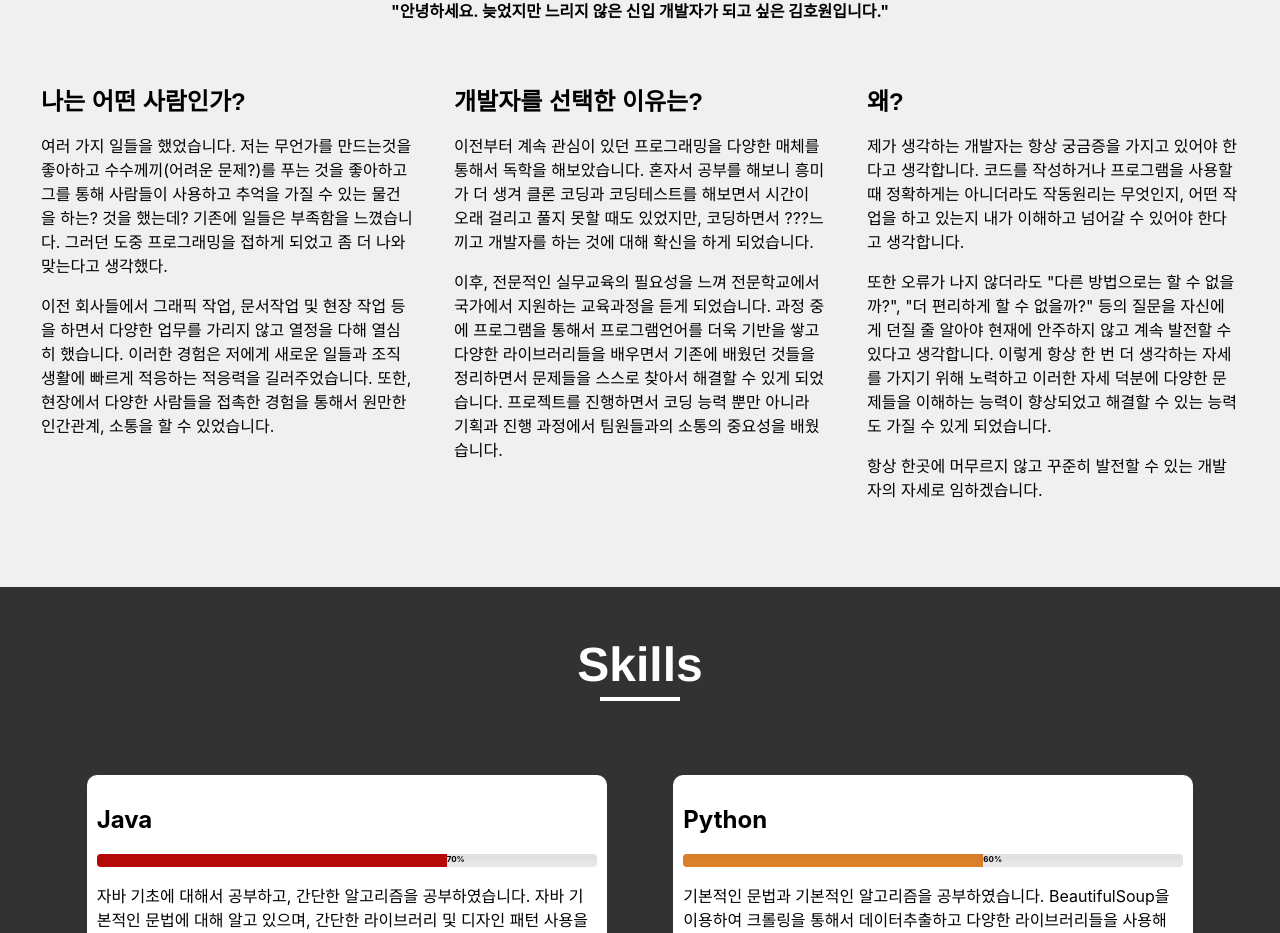
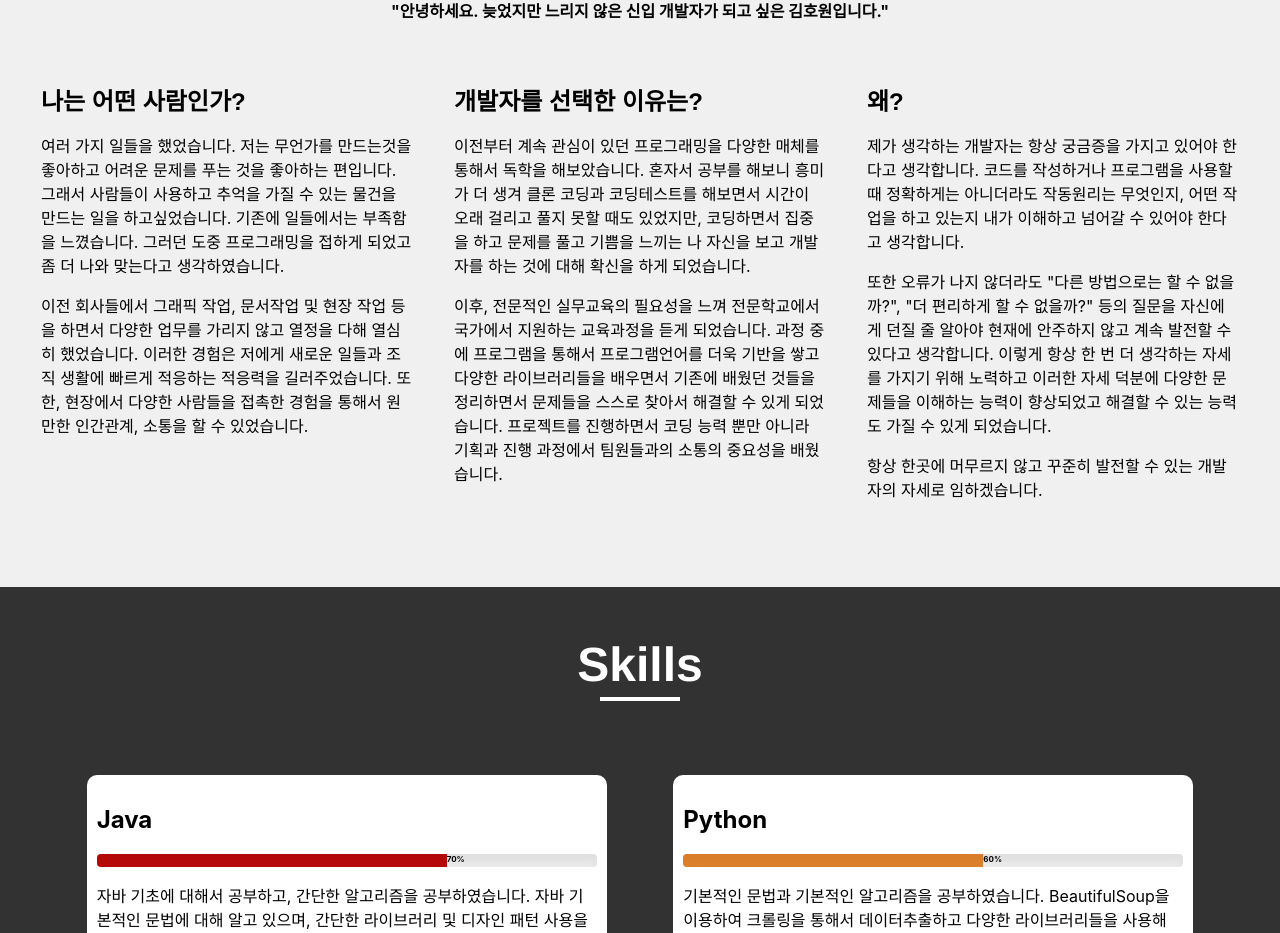
Before and after one commit to ghdnjs18/Portfolio, a React (Create React App) app: page / in a window 1280 px wide. Shown: the part 960-1893 px from the top of the page. Built offline with nearby package versions, Linux system fonts and the light colour scheme.

Commit message:
about me 내용 수정

```diff
--- a/src/components/About.js
+++ b/src/components/About.js
@@ -28,13 +28,13 @@ const About = () => {
         <div className="about-content" {...animatedItem[3]}>
           <div className="about-sub-title">나는 어떤 사람인가?</div>
           <p>
-            여러 가지 일들을 했었습니다. 저는 무언가를 만드는것을 좋아하고 수수께끼(어려운 문제?)를 푸는 것을
-            좋아하고 그를 통해 사람들이 사용하고 추억을 가질 수 있는 물건을 하는? 것을 했는데? 기존에 일들은
-            부족함을 느꼈습니다. 그러던 도중 프로그래밍을 접하게 되었고 좀 더 나와 맞는다고 생각했다.
+            여러 가지 일들을 했었습니다. 저는 무언가를 만드는것을 좋아하고 어려운 문제를 푸는 것을 좋아하는 편입니다.
+            그래서 사람들이 사용하고 추억을 가질 수 있는 물건을 만드는 일을 하고싶었습니다. 기존에 일들에서는
+            부족함을 느꼈습니다. 그러던 도중 프로그래밍을 접하게 되었고 좀 더 나와 맞는다고 생각하였습니다.
           </p>
           <p>
             이전 회사들에서 그래픽 작업, 문서작업 및 현장 작업 등을 하면서 다양한 업무를 가리지 않고 열정을
-            다해 열심히 했습니다.
+            다해 열심히 했었습니다.
             이러한 경험은 저에게 새로운 일들과 조직 생활에 빠르게 적응하는 적응력을 길러주었습니다.
             또한, 현장에서 다양한 사람들을 접촉한 경험을 통해서 원만한 인간관계, 소통을 할 수 있었습니다.
           </p>
@@ -44,8 +44,8 @@ const About = () => {
           <p>
           이전부터 계속 관심이 있던 프로그래밍을 다양한 매체를 통해서 독학을 해보았습니다.
            혼자서 공부를 해보니 흥미가 더 생겨 클론 코딩과 코딩테스트를 해보면서
-           시간이 오래 걸리고 풀지 못할 때도 있었지만, 코딩하면서 ???느끼고 개발자를
-           하는 것에 대해 확신을 하게 되었습니다.
+           시간이 오래 걸리고 풀지 못할 때도 있었지만, 코딩하면서 집중을 하고 문제를 풀고 기쁨을 느끼는 나 자신을
+           보고 개발자를 하는 것에 대해 확신을 하게 되었습니다.
           </p>
           <p>
           이후,
```
